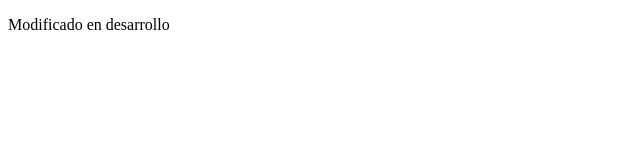
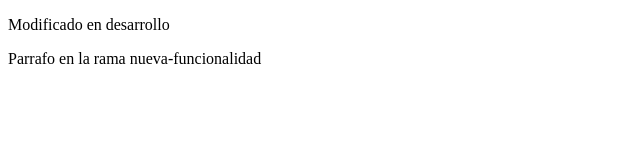
Before and after one commit to aleaguilarc4/GITejercicio, a plain HTML site: page index.html in a window 1280 px wide. Shown: the whole page, without its empty margins (0-640 px from the left). Drawn offline with Linux system fonts and the light colour scheme.

Commit message:
Add paragraph

```diff
--- a/index.html
+++ b/index.html
@@ -7,5 +7,6 @@
   </head>
   <body>
     <p>Modificado en desarrollo</p>
+    <p>Parrafo en la rama nueva-funcionalidad</p>
   </body>
 </html>
```
